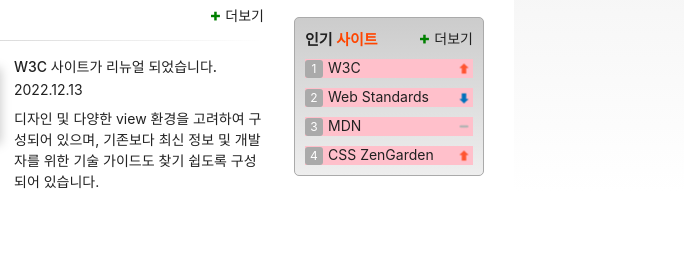
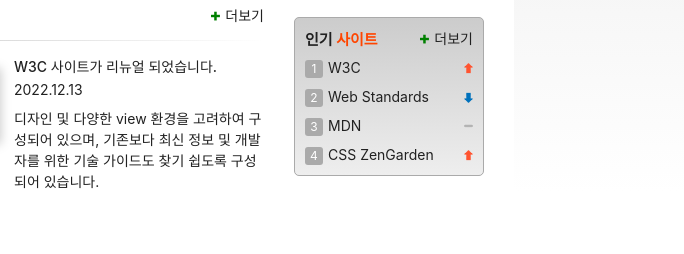
Before and after one commit to sungeunnn/HTML5, a plain HTML site: page index.html in a window 1280 px wide. Shown: the part 568-822 px from the top of the page, 596-1280 px from the left. Drawn offline with Linux system fonts and the light colour scheme; a web font is replaced by a local one.

Commit message:
trasform 말고 margin 줘서 아이콘 위치 조정

```diff
--- a/styles/style.css
+++ b/styles/style.css
@@ -793,7 +793,6 @@
   /* counter-increment: count 1; */
   counter-increment: number;
   position: relative;
-  background-color: pink;
 }
 
 .favorite-list li::before {
@@ -821,7 +820,8 @@
   position: absolute;
   right:0;
   top: 50%;
-  transform:translate(-50%, -50%);
+  margin-top: -6px;
+  /* transform:translate(-50%, -50%); */
 
   /* background: url(""); */
 }
```
